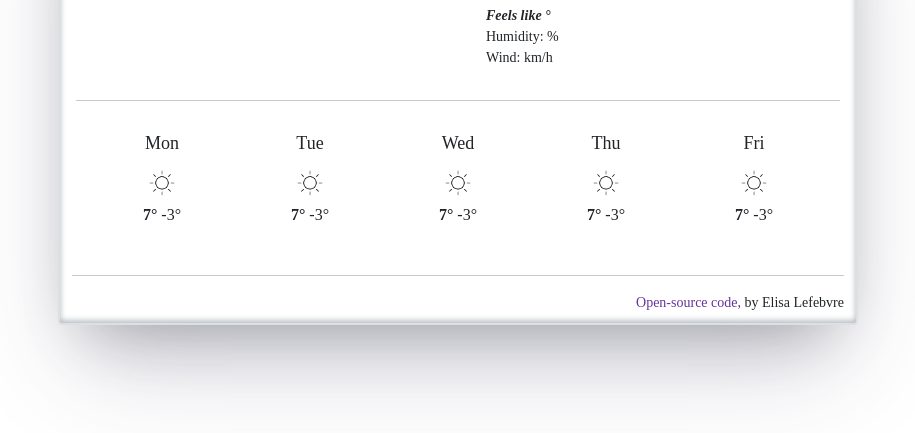
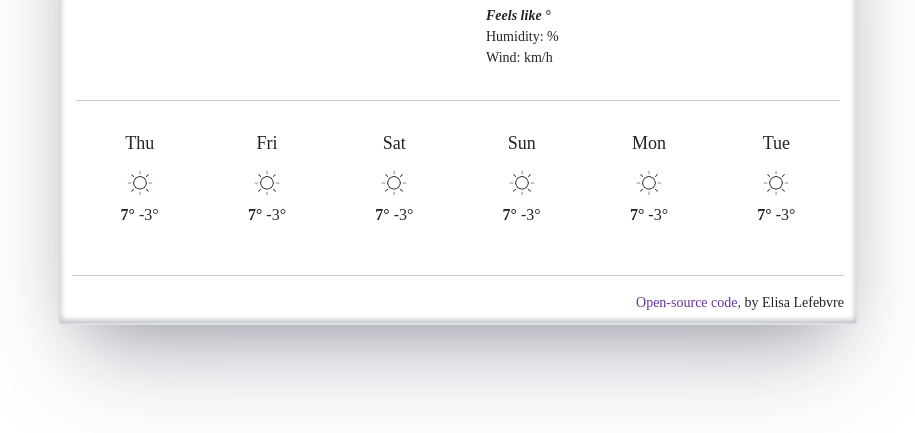
Before and after one commit to AnnaBananao/she-codes-plus, a plain HTML site: page index.html in a window 1280 px wide. Shown: the part 231-664 px from the top of the page, without its empty margins (182-1097 px from the left). Drawn offline with nearby package versions, Linux system fonts and the light colour scheme; no server answers; a web font is replaced by a local one.

Commit message:
Start weather forecast
display forecast in JS

```diff
--- a/index.html
+++ b/index.html
@@ -64,10 +64,10 @@
                   </sup>
                 </h2>
                 <img
-                  class="main-image"
-                  src=""
-                  alt=""
-                  id="icon"/>
+                class="main-image"
+                src=""
+                alt=""
+                id="icon"/>
                 <ul>
                   <li>
                     <strong><em>Feels like <span id="feels-like"></span>&deg;</em></strong>
@@ -79,83 +79,7 @@
             </div>
           </div>
           <hr />
-          <div class="card-group">
-            <div class="card">
-              <div class="small-cards">
-                <div class="card-body">
-                  <h3 class="card-title">Mon</h3>
-                  <img
-                  class="small-images"
-                  src="src/sun.jpg"
-                  alt="Small image of sun"
-                  />
-                  <p class="card-text">
-                    <span class="max-temp">7&deg; </span>-3&deg;
-                  </p>
-                </div>
-              </div>
-            </div>
-            <div class="card">
-              <div class="small-cards">
-                <div class="card-body">
-                  <h3 class="card-title">Tue</h3>
-                  <img
-                  class="small-images"
-                  src="src/sun.jpg"
-                  alt="Small image of sun"
-                  />
-                  <p class="card-text">
-                    <span class="max-temp">7&deg; </span>-3&deg;
-                  </p>
-                </div>
-              </div>
-            </div>
-            <div class="card">
-              <div class="small-cards">
-                <div class="card-body">
-                  <h3 class="card-title">Wed</h3>
-                  <img
-                  class="small-images"
-                  src="src/sun.jpg"
-                  alt="Small image of sun"
-                  />
-                  <p class="card-text">
-                    <span class="max-temp">7&deg; </span>-3&deg;
-                  </p>
-                </div>
-              </div>
-            </div>
-            <div class="card">
-              <div class="small-cards">
-                <div class="card-body">
-                  <h3 class="card-title">Thu</h3>
-                  <img
-                  class="small-images"
-                  src="src/sun.jpg"
-                  alt="Small image of sun"
-                  />
-                  <p class="card-text">
-                    <span class="max-temp">7&deg; </span>-3&deg;
-                  </p>
-                </div>
-              </div>
-            </div>
-            <div class="card">
-              <div class="small-cards">
-                <div class="card-body">
-                  <h3 class="card-title">Fri</h3>
-                  <img
-                  class="small-images"
-                  src="src/sun.jpg"
-                  alt="Small image of sun"
-                  />
-                  <p class="card-text">
-                    <span class="max-temp">7&deg; </span>-3&deg;
-                  </p>
-                </div>
-              </div>
-            </div>
-          </div>
+          <div class="weather-forecast" id="forecast"></div>
         </div>
       </div>
       <hr />
--- a/src/index.js
+++ b/src/index.js
@@ -161,7 +161,6 @@ function retrieveTempLocation(response){
   let icon = document.querySelector("#icon");
   celsiusTemperature = `${Math.round(response.data.main.temp)}`;
 
-
   city.innerHTML = `${response.data.name}`;
   temperature.innerHTML = `${Math.round(response.data.main.temp)}`;
   feelsLike.innerHTML = `${Math.round(response.data.main.feels_like)}`;
@@ -173,3 +172,34 @@ function retrieveTempLocation(response){
 
 let locationButton = document.querySelector("#getLocation");
 locationButton.addEventListener("click", handlePosition);
+
+/* weather forecast */
+
+function displayForecast() {
+  let forecast = document.querySelector("#forecast");
+  let forecastHTML = `<div class="row">`;
+  let days = ["Thu", "Fri", "Sat", "Sun", "Mon", "Tue"];
+  days.forEach(function (day) {
+    forecastHTML = forecastHTML +
+    `<div class="col-2">
+    <div class="small-cards">
+    <div class="card-body">
+      <h3 class="card-title">${day}</h3>
+      <img
+      class="small-images"
+      src="src/sun.jpg"
+      alt="Small image of sun"
+      />
+      <p class="card-text">
+        <span class="max-temp">7&deg; </span>
+        <span class="min-temp">-3&deg;</span>
+      </p>
+    </div>
+    </div>
+    </div>`;
+  });
+  forecastHTML = forecastHTML + `</div>`;
+  forecast.innerHTML = forecastHTML;
+}
+
+displayForecast();
```
